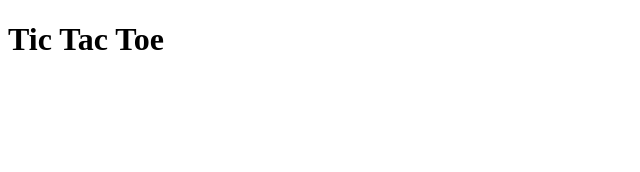
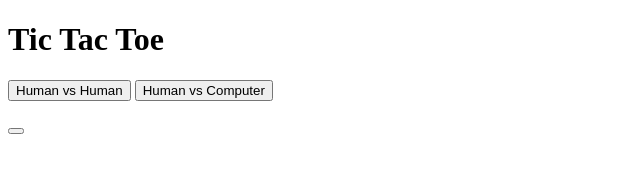
Before and after one commit to mihai-sandor/tictactoe, a plain HTML site: page index.html in a window 1280 px wide. Shown: the whole page, without its empty margins (0-640 px from the left). Drawn offline with Linux system fonts and the light colour scheme.

Commit message:
HTML for mode menu and status

```diff
--- a/index.html
+++ b/index.html
@@ -8,6 +8,10 @@
     </head>
     <body>
         <h1>Tic Tac Toe</h1>
+        <button id="btn-2players">Human vs Human</button>
+        <button id="btn-vs-computer">Human vs Computer</button>
+        <p></p>
+        <button id="btn-restart"></button>
         <div id="board">
             <div class="cell" id="cell-0" data-index="0"></div>
             <div class="cell" id="cell-1" data-index="1"></div>
```
